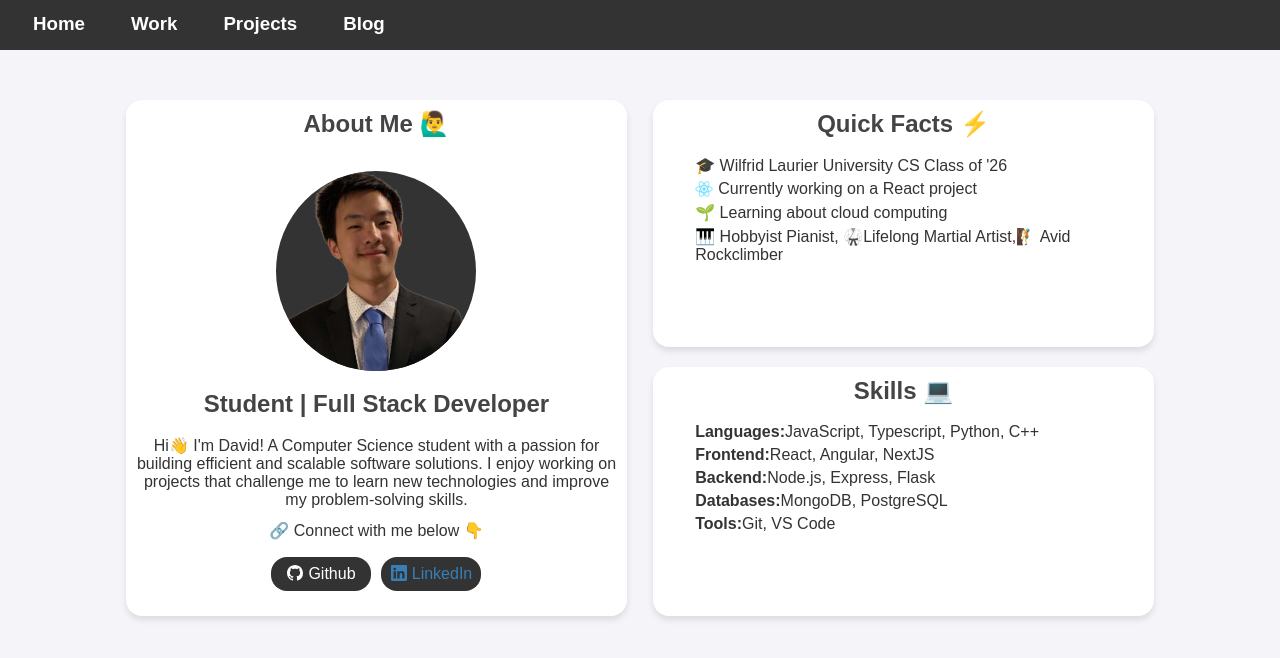
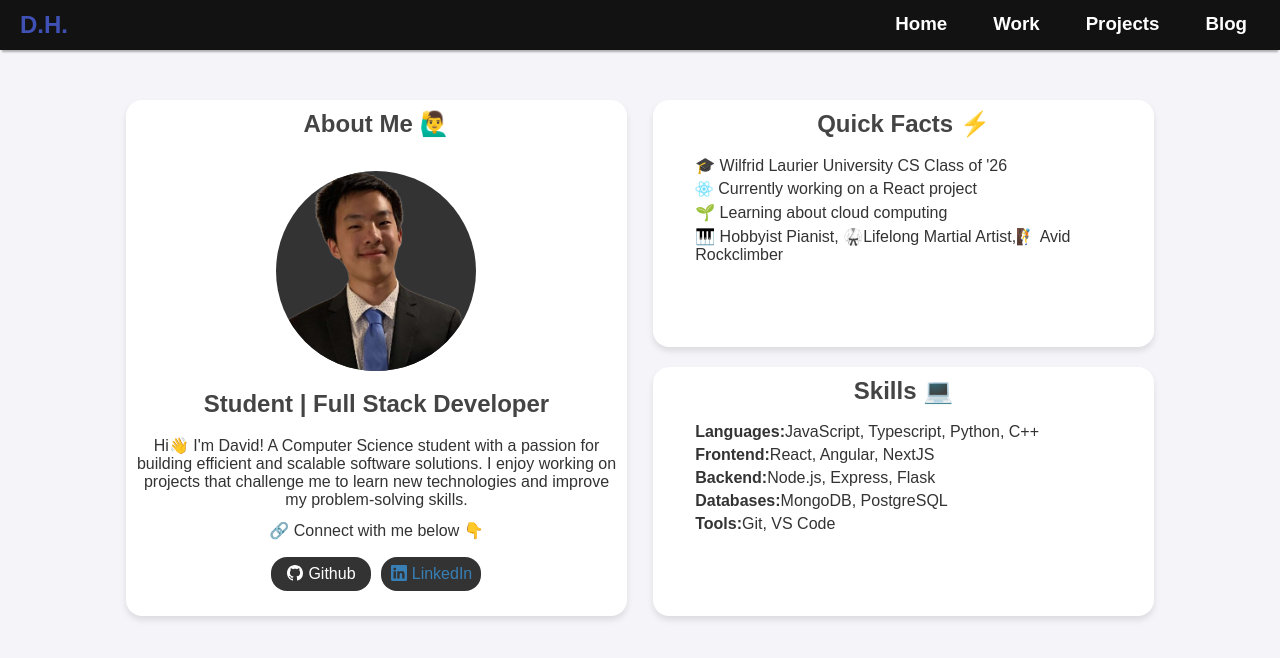
Before and after one commit to Davy-Chu/David-Hu, a React (Create React App) app: page / in a window 1280 px wide. Shown: the top 658 px of the page. Built offline with nearby package versions, Linux system fonts and the light colour scheme.

Commit message:
Styled Navbar

```diff
--- a/src/components/Header/Header.css
+++ b/src/components/Header/Header.css
@@ -1,13 +1,23 @@
 .header {
-    background: #333;
+    background:#121212;
     color: #fff;
     padding: 0px 10px;
-    text-align: center;
+    text-align: right;
     display:flex;
     width: 100vw;
     height:50px;
+    box-shadow: 0 4px 2px -2px rgba(0, 0, 0, 0.3);
 }
-
+.logo {
+    font-weight: bold;
+    font-size: 1.5rem;
+    display:flex;
+    color:#3f51b5;
+    justify-content:center;
+    align-items:center;
+    padding:10px;
+    margin-right:auto;
+}
 h3 {
     padding:13px;
 }
@@ -17,5 +27,7 @@ h3 {
     padding: 0px 10px;
 }
 .header a:hover {
-    color:rgba(0, 0, 255, 0.717);
+    background-color:#252525;
+    border-radius:0.5rem;
+    box-shadow: 0 0 11px rgba(0, 0, 0, 0.6);
 }
--- a/src/components/Header/Header.jsx
+++ b/src/components/Header/Header.jsx
@@ -3,6 +3,7 @@ import './Header.css';
 export default function Header() {
     return (
         <div className="header">
+            <div className="logo">D.H.</div>
             <a href="/" className="active">
                 <h3>Home</h3>
             </a>
```
